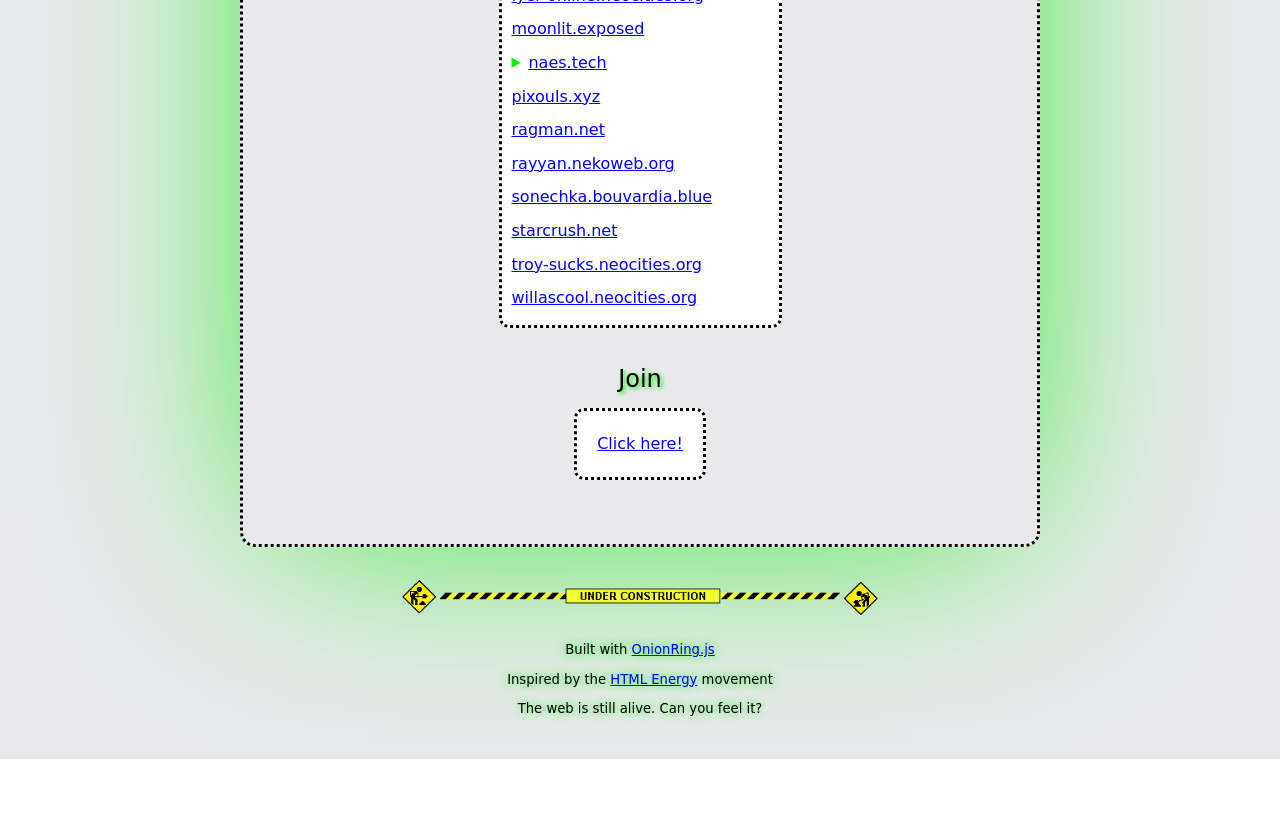
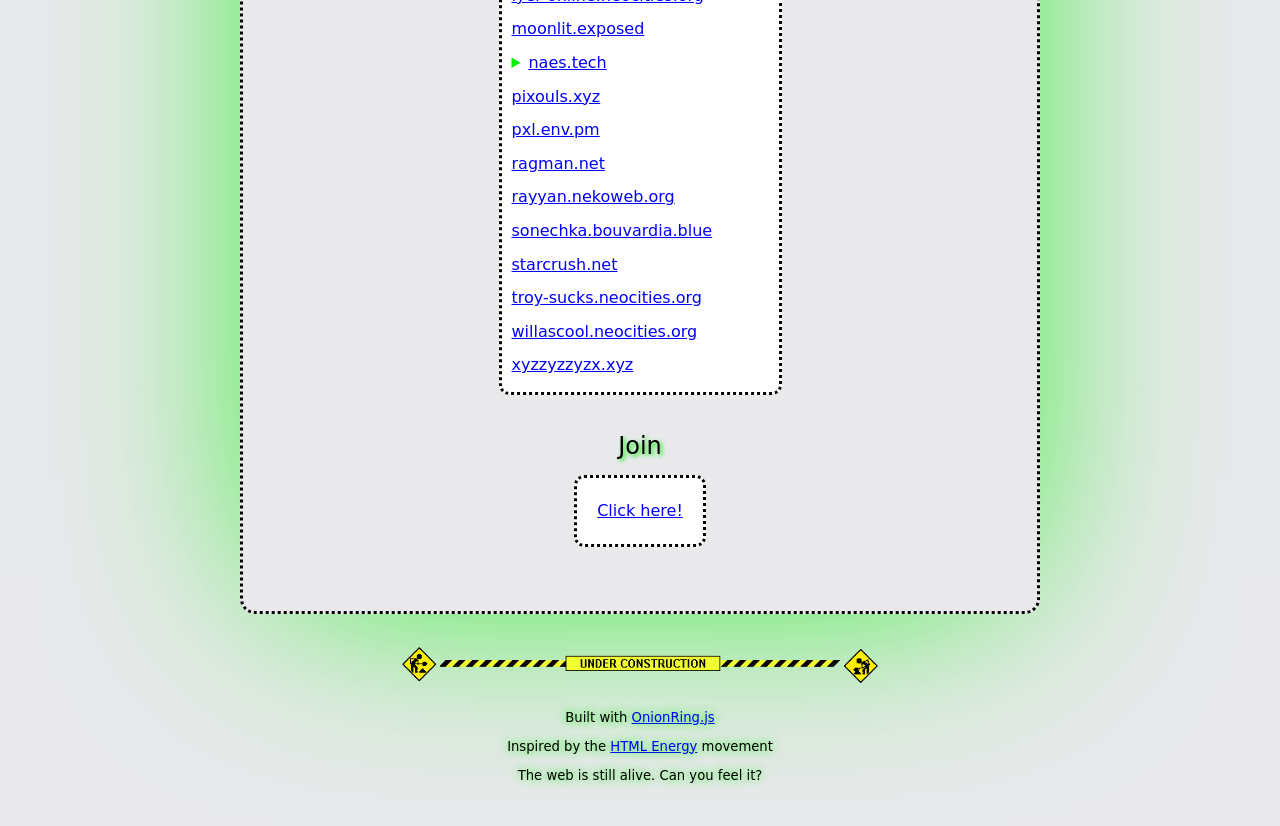
Before and after one commit to gchartier/gchartier.github.io, a SvelteKit app: page /html-energy-webring in a window 1280 px wide. Shown: the part 1060-1886 px from the top of the page. Before the commit the page ends 1819 px from the top, so only its background shows below. Built offline with nearby package versions, Linux system fonts and the light colour scheme.

Commit message:
update html energy members list

```diff
--- a/src/routes/(oldschool)/html-energy-webring/+page.svelte
+++ b/src/routes/(oldschool)/html-energy-webring/+page.svelte
@@ -25,7 +25,9 @@
 		'https://moonlit.exposed/not-too-far-across-the-fence/',
 		'https://elijahposttrash.neocities.org/',
 		'https://sonechka.bouvardia.blue/',
-		'https://cyanidefish.neocities.org/'
+		'https://cyanidefish.neocities.org/',
+		'https://pxl.env.pm/',
+		'https://xyzzyzzyzx.xyz/home.html'
 	];
 
 	const indexDomain = 'https://www.gabriel-export.earth';
--- a/static/html-energy-webring/onionring/variables.js
+++ b/static/html-energy-webring/onionring/variables.js
@@ -32,7 +32,9 @@ var sites = [
 	'https://moonlit.exposed/not-too-far-across-the-fence/',
 	'https://elijahposttrash.neocities.org/',
 	'https://sonechka.bouvardia.blue/',
-	'https://cyanidefish.neocities.org/'
+	'https://cyanidefish.neocities.org/',
+	'https://pxl.env.pm/',
+	'https://xyzzyzzyzx.xyz/home.html'
 ];
 
 //the name of the ring
```
